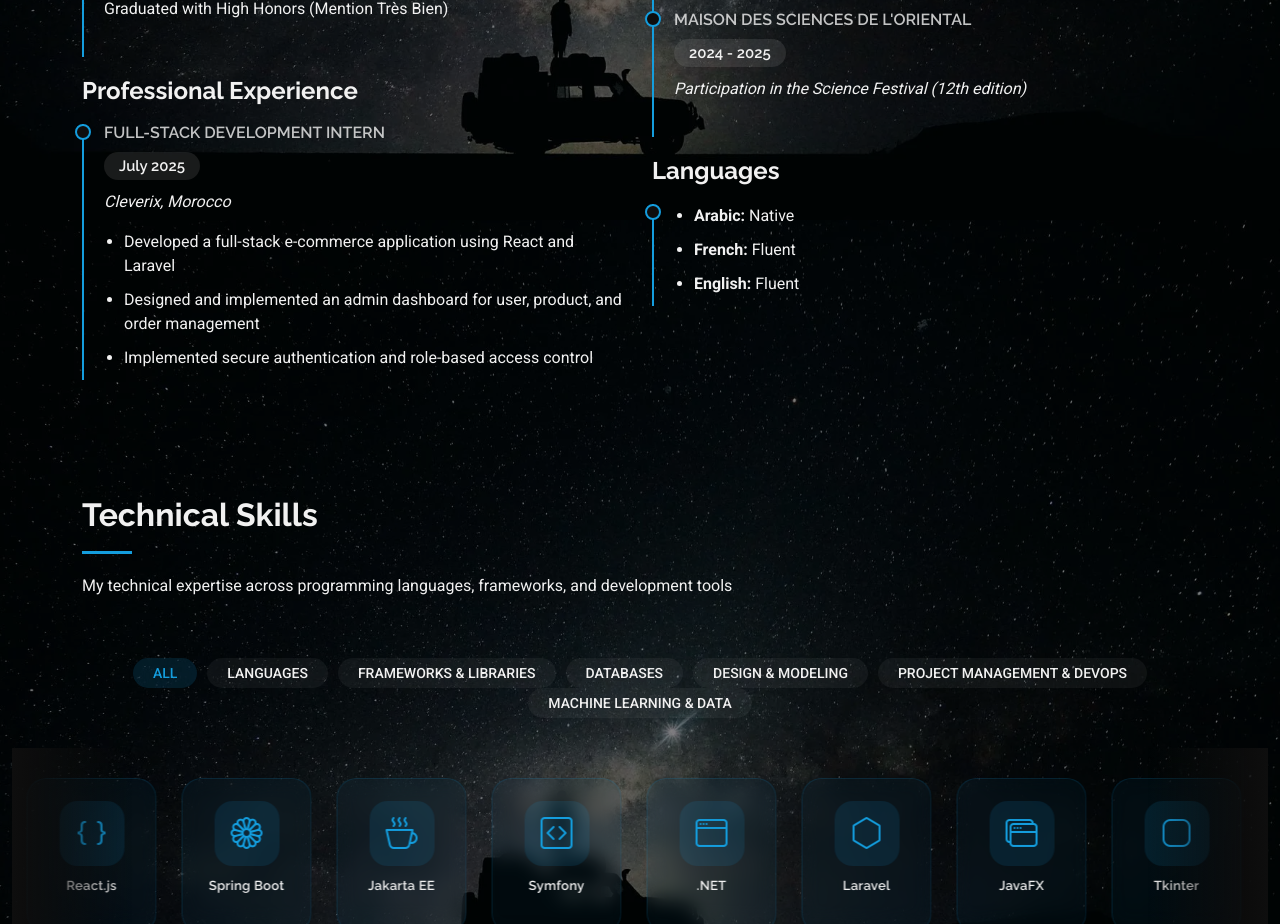
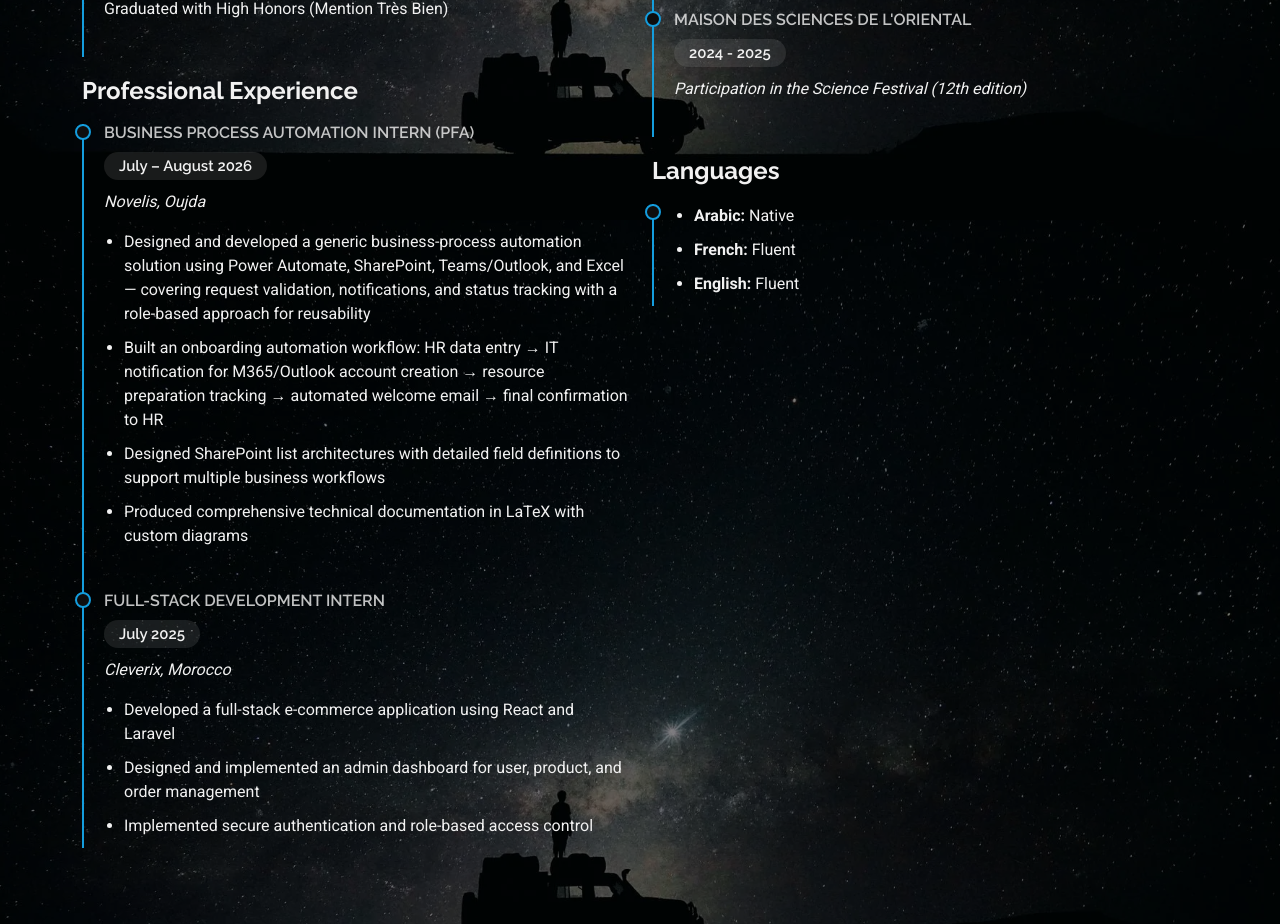
Before and after one commit to oumeyma-elaammari/my_portfolio, a React (Create React App) app: page / in a window 1280 px wide. Shown: the part 2180-3104 px from the top of the page. Built offline with nearby package versions, Linux system fonts and the light colour scheme.

Commit message:
content: add Novelis business process automation internship to Resume

```diff
--- a/src/components/Resume.jsx
+++ b/src/components/Resume.jsx
@@ -39,6 +39,18 @@ const Resume = () => {
               <p>Graduated with High Honors (Mention Très Bien)</p>
             </div>
          <h3 className="resume-title">Professional Experience</h3>
+            <div className="resume-item">
+              <h4>Business Process Automation Intern (PFA)</h4>
+              <h5>July – August 2026</h5>
+              <p><em>Novelis, Oujda</em></p>
+              <ul>
+                <li>Designed and developed a generic business-process automation solution using Power Automate, SharePoint, Teams/Outlook, and Excel — covering request validation, notifications, and status tracking with a role-based approach for reusability</li>
+                <li>Built an onboarding automation workflow: HR data entry → IT notification for M365/Outlook account creation → resource preparation tracking → automated welcome email → final confirmation to HR</li>
+                <li>Designed SharePoint list architectures with detailed field definitions to support multiple business workflows</li>
+                <li>Produced comprehensive technical documentation in LaTeX with custom diagrams</li>
+              </ul>
+            </div>
+
             <div className="resume-item">
               <h4>Full-Stack Development Intern</h4>
               <h5>July 2025</h5>
```
